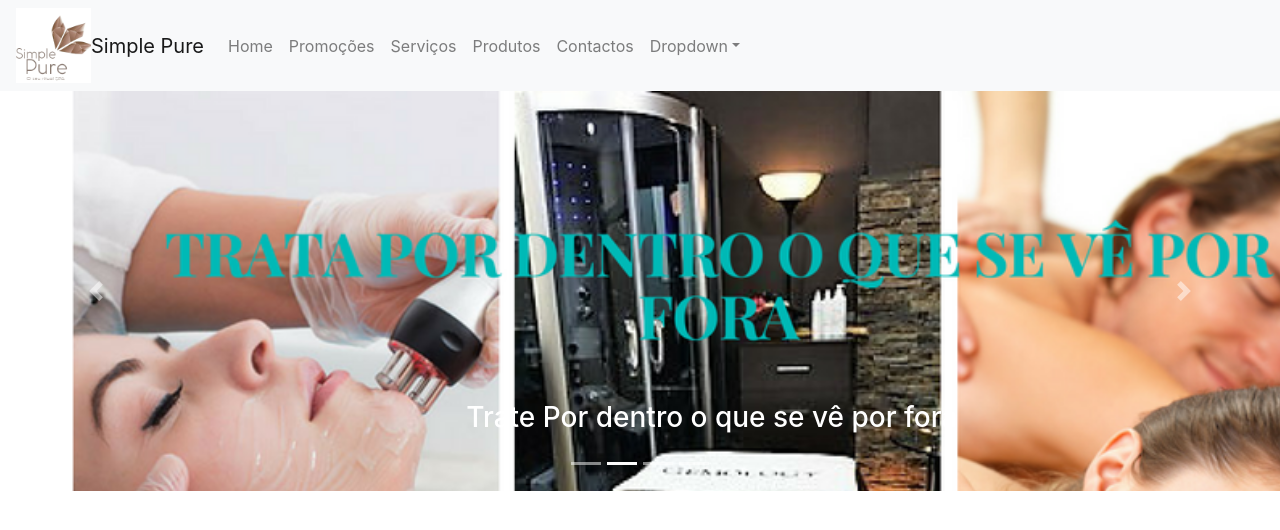
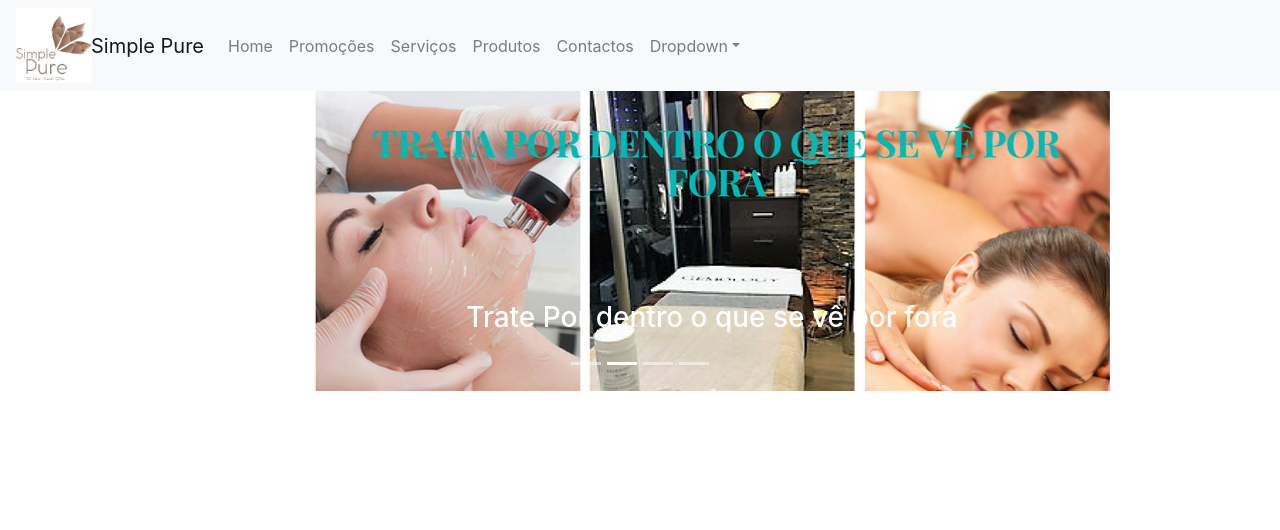
Before and after one commit to ZazaSaki/LojaSite, a Next.js app: page /test in a window 1280 px wide. Shown: the top 530 px of the page. Built offline with nearby package versions, Linux system fonts and the light colour scheme.

Commit message:
Carousel global size

```diff
--- a/components/FirstPageCarousel.js
+++ b/components/FirstPageCarousel.js
@@ -2,7 +2,7 @@ import { Carousel } from "react-bootstrap";
 import 'bootstrap/dist/css/bootstrap.min.css';
 import extra from "../styles/extra.module.css";
 
-const sizeCarousel = "400";
+const sizeCarousel = "30vh";
 
 let PainelArray  = [
     {src : "/logo.png", alt : "logo", title: "Simple Pure", text: "Salão de estica Natural"},
@@ -11,25 +11,31 @@ let PainelArray  = [
     {src : "/Promo.jpg", alt : "painel", title: "1 Like  = 5% de Desconto", text: "Valido para qualquer tratamento"},
 ]
 
+function buildCrousel() {
+    let i = 0;
+    return PainelArray.map(item => (
+        <Carousel.Item key = {i++}>
 
-export default function FirtsPageCarousel(){
-    return(
-        <Carousel>
-            {PainelArray.map(item => (
-                <Carousel.Item>
-                    <div className = {extra.crop} height = {sizeCarousel}>
+            <div className={extra.crop}>
                <img
-                        className="d-block w-100"
+                 /* 16:9 Aspect Ratio (divide 9 by 16 = 0.5625) */
                 src={item.src}
                 alt={item.alt}
                 />
             </div>
+
             <Carousel.Caption>
             <h3>{item.title}</h3>
             <p>{item.text}</p>
             </Carousel.Caption>
         </Carousel.Item>
-            ))}
+    ));
+}
+
+export default function FirtsPageCarousel(){
+    return(
+        <Carousel>
+            {buildCrousel()}
         </Carousel>
     );
 }
--- a/styles/extra.module.css
+++ b/styles/extra.module.css
@@ -1,10 +1,18 @@
 .crop {
-    height: 400px;
+    position: relative;
+    width: 100%;
+    height: 30%;
+    min-height: 300px;
+    max-height: 400px;
     overflow: hidden;
     }
 
-    .crop img {
 
-        position: absolute;
-
-    }
+.crop img{
+    position: absolute;
+    top: -9999px;
+    left: -9999px;
+    right: -9999px;
+    bottom: -9999px;
+    margin: auto;
+      }
```
Lines whose indentation alone changed are shown as unchanged.
